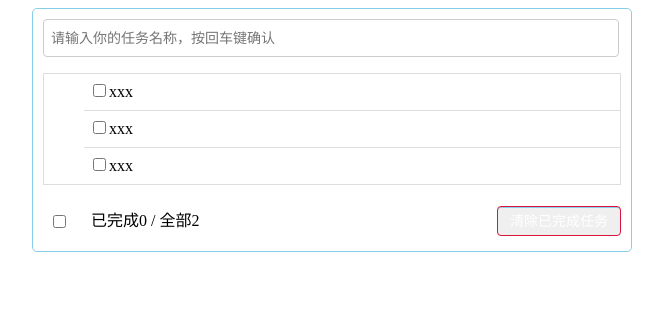
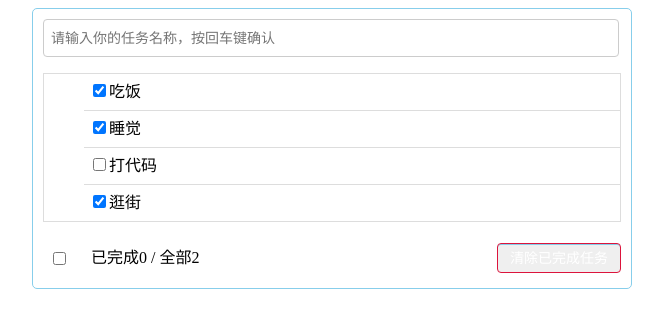
Before and after one commit to yjy1/LearnReact, a React (Create React App) app: page / in a window 1280 px wide. Shown: the top 328 px of the page, without its empty margins (308-971 px from the left). Built offline with nearby package versions, Linux system fonts and the light colour scheme.

Commit message:
tag_TodoList案例-动态初始化列表

```diff
--- a/src/App.jsx
+++ b/src/App.jsx
@@ -5,16 +5,24 @@ import Item from './components/Item'
 import Footer from './components/Footer'
 import './App.css'
 export default class App extends Component {
+  state = {
+    todos: [
+      { id: '001', name: '吃饭', isComplete: true },
+      { id: '002', name: '睡觉', isComplete: true },
+      { id: '003', name: '打代码', isComplete: false },
+      { id: '004', name: '逛街', isComplete: true },
+    ]
+  }
+
   render() {
+    const {todos} = this.state
     return (
       <div className='todo-container'>
         <div className='todo-wrap'>
-          <Header/>
-          <List/>
-          <Footer/>
-
+          <Header  />
+          <List todos={todos} />
+          <Footer />
         </div>
-
       </div>
     )
   }
--- a/src/components/Header/index.jsx
+++ b/src/components/Header/index.jsx
@@ -5,7 +5,7 @@ export default class Header extends Component {
   render() {
     return (
       <div className='todo-header'>
-        <input type="text" placeholder='请输入你的任务名称，按回车键确认' />
+        <input type="text"  placeholder='请输入你的任务名称，按回车键确认' />
       </div>
     )
   }
--- a/src/components/Item/index.jsx
+++ b/src/components/Item/index.jsx
@@ -2,11 +2,16 @@ import React, { Component } from 'react'
 import './index.css'
 export default class Item extends Component {
   render() {
+    // const {obj} =this.props
+    const {name,isComplete} =this.props
+    // console.log('bbbbbbbb',this );
     return (
       <li>
         <label>
-          <input type="checkbox" />
-          <span>xxx</span>
+          {/* 注意使用checked需要写上onChange,否则为只读；使用defaultChecked则无以上两个问题 */}
+          <input type="checkbox" defaultChecked={isComplete} />
+          {/* <span>{obj.name}</span> */}
+          <span>{name}</span>
           <button className='btn btn-danger' style={{ display: 'none' }}>删除</button>
         </label>
       </li>
--- a/src/components/List/index.jsx
+++ b/src/components/List/index.jsx
@@ -3,27 +3,17 @@ import Item from '../Item'
 import  './index.css'
 export default class List extends Component {
   render() {
+    const {todos} = this.props
     return (
       <ul className='todo-main'>
-        <Item/>
-        <Item/>
-        <Item/>
-        {/* <li>
-          <label>
-            <input type="checkbox" />
-            <span>xxx</span>
-            <button className='btn btn-danger' style={{display:'none'}}>删除</button>
-          </label>
-        </li>
-        <li>
-          <label>
-            <input type="checkbox" />
-            <span>yyy</span>
-            <button className='btn btn-danger' style={{display:'none'}}>删除</button>
-          </label>
-        </li> */}
+        {
+          todos.map((obj)=>{
+            // console.log('aaaaaaaaa',obj);
+            return  <Item  {...obj} key={obj.id}/>
+            // return  <Item obj={obj} key={obj.id}/>
+          })
+        }
       </ul>
-
     )
   }
 }
```
